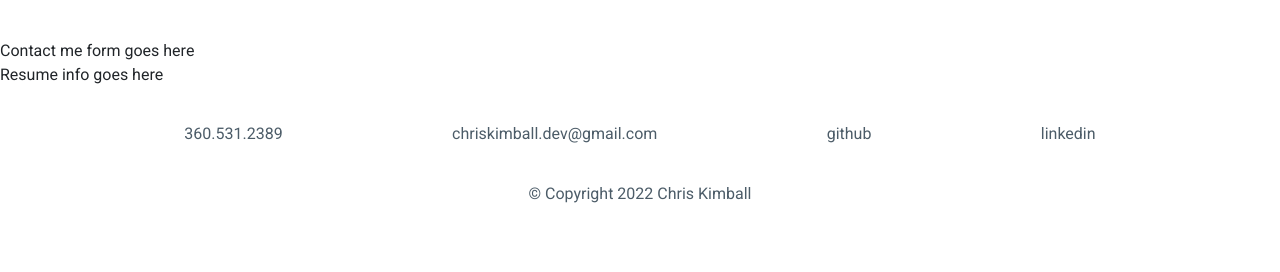
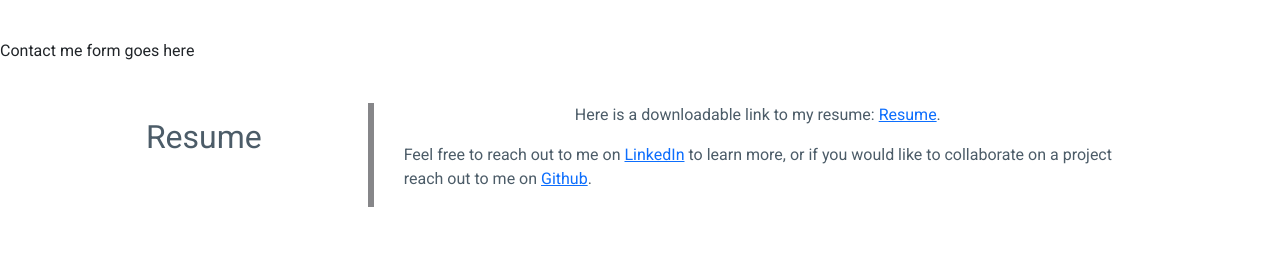
Before and after one commit to chriskimball/chriskimball.github.io, a React (Create React App) app: page / in a window 1280 px wide. Shown: the part 2755-3027 px from the top of the page. Before the commit the page ends 2992 px from the top, so only its background shows below. Built offline with nearby package versions, Linux system fonts and the light colour scheme.

Commit message:
Added link to resume and a resume section.

```diff
--- a/src/components/Resume.js
+++ b/src/components/Resume.js
@@ -1,10 +1,14 @@
-// TODO: Configure Resume.
-
 const Resume= () => {
     return (
-      <section>
-          Resume info goes here
-      </section>
+      <section id="resume" className="main-container">
+      <aside className="main-header">
+        <h2>Resume</h2>
+      </aside>
+      <article className="main-body flex-column">
+       <p>Here is a downloadable link to my resume: <a href="/files/ChrisKimballResumeApr2022_WORKING.pdf" target="_blank" download>Resume</a>.</p>
+       <p>Feel free to reach out to me on <a href="https://www.linkedin.com/in/chriskimball1" target="_blank" rel="noreferrer">LinkedIn</a> to learn more, or if you would like to collaborate on a project reach out to me on <a href="https://github.com/chriskimball" target="_blank" rel="noreferrer">Github</a>.</p>
+      </article>
+    </section>
     );
   }
 
```
Also changed, not shown: 1 other file (tests, documents, lock files or other folders).
